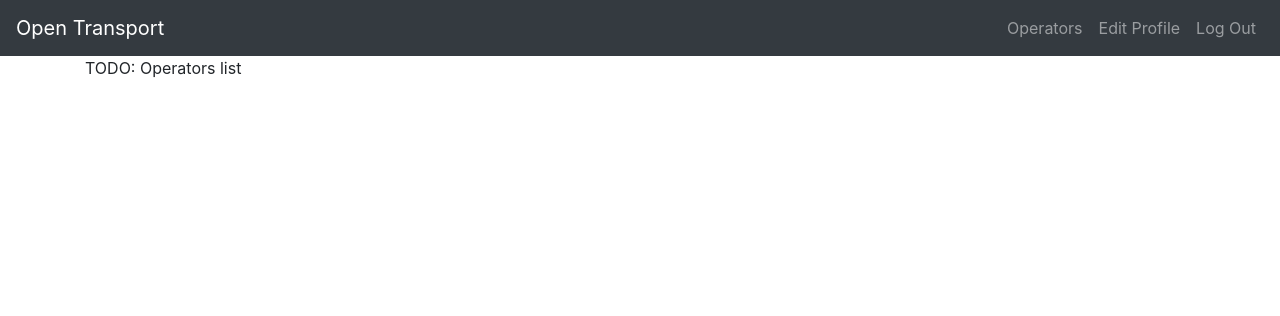
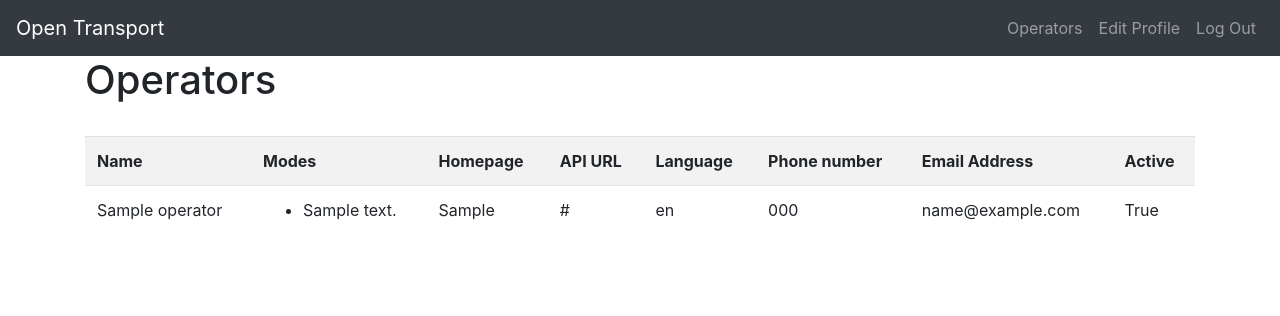
Before and after one commit to uofg-cs20/oti-operator, a Django app: page /operators/ in a window 1280 px wide. Shown: the top 316 px of the page. Run offline with Django 3.2, Linux system fonts and the light colour scheme; a user stored in the database is signed in; tables that the repository leaves empty hold one stand-in row (values such as "Sample post").

Commit message:
Created the operator view page and updated views.py and operators.html to reflect that

```diff
--- a/Website/OperatorApp/templates/OperatorApp/operators.html
+++ b/Website/OperatorApp/templates/OperatorApp/operators.html
@@ -6,5 +6,45 @@
 
 <!-- This template will display all operators after an operator logs in-->
 {% block content %}
-    TODO: Operators list
+    <h1>Operators</h1>
+    <br>
+    <div>
+      {% if operators %}
+      <table class="table table-striped table-hover">
+        <tbody>
+          <tr>
+            <th>Name</th>
+            <th>Modes</th>
+            <th>Homepage</th>
+            <th>API URL</th>
+            <th>Language</th>
+            <th>Phone number</th>
+            <th>Email Address</th>
+            <th>Active</th>
+          </tr>
+
+          {% for operator in operators %}
+          <tr>
+            <td>{{operator.name}}</td>
+            <td>
+              <ul>
+                {% for mode in operator.modes.all %}
+                <li>{{mode.short_desc}}</li>
+                {% endfor %}
+              </ul>
+            </td>
+            <td>{{operator.homepage}}</td>
+            <td>{{operator.api_url}}</td>
+            <td>{{operator.default_language}}</td>
+            <td>{{operator.phone}}</td>
+            <td>{{operator.email}}</td>
+            <td>{{operator.active}}</td>
+          </tr>
+          {% endfor %}
+        </tbody>
+      </table>
+      {% else %}
+        <<strong>There are no operators</strong>
+      {% endif %}
+    </div>
 {% endblock %}
--- a/Website/OperatorApp/views.py
+++ b/Website/OperatorApp/views.py
@@ -6,6 +6,7 @@ from django.contrib.auth.models import User
 from django.contrib.auth.decorators import login_required
 
 from .forms import LoginForm
+from OperatorApp.models import Operator
 
 # login operator
 def operator_login(request):
@@ -38,6 +39,7 @@ def edit_profile(request):
 # display all operators (after an operator logs in)
 @login_required
 def operators(request):
-    context_dict = {}
+    operator_info = Operator.objects.order_by('name')
+    context_dict = {'operators': operator_info}
 
-    return render(request, 'OperatorApp/operators.html', context=context_dict)
+    return render(request, 'OperatorApp/operators.html', context_dict)
```
Also changed, not shown: Website/OperatorApp/migrations/0001_initial.py (added).
